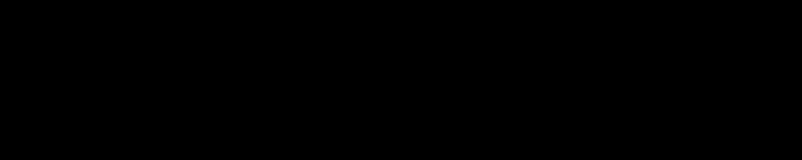
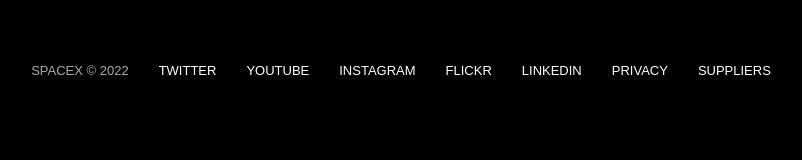
Before and after one commit to Bhakti087/SpaceLaunch-Pad, a plain HTML site: page dragon.html in a window 1280 px wide. Shown: the whole page, without its empty margins (224-1026 px from the left). Drawn offline with Linux system fonts and the light colour scheme; a web font is replaced by a local one.

Commit message:
Update dragon.html

```diff
--- a/dragon.html
+++ b/dragon.html
@@ -10,5 +10,19 @@
   </head>
  <body>
 
+
+
+    <footer>
+      <ul>
+        <li>SpaceX &copy; 2022</li>
+        <li><a href="#">Twitter</a></li>
+        <li><a href="#">YouTube</a></li>
+        <li><a href="#">Instagram</a></li>
+        <li><a href="#">Flickr</a></li>
+        <li><a href="#">LinkedIn</a></li>
+        <li><a href="#">Privacy</a></li>
+        <li><a href="#">Suppliers</a></li>
+      </ul>
+    </footer>
   </body>
 </html>
```
